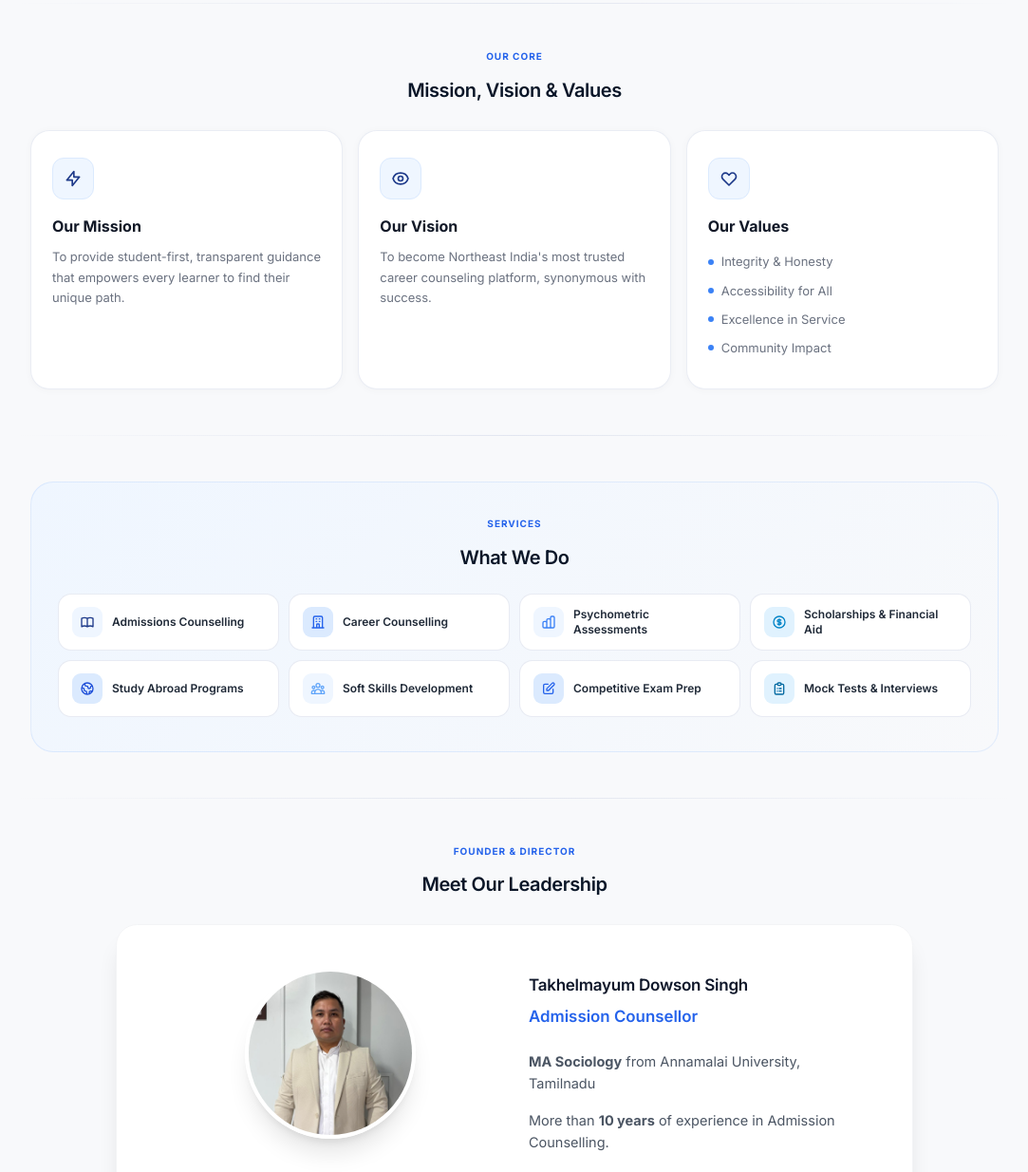
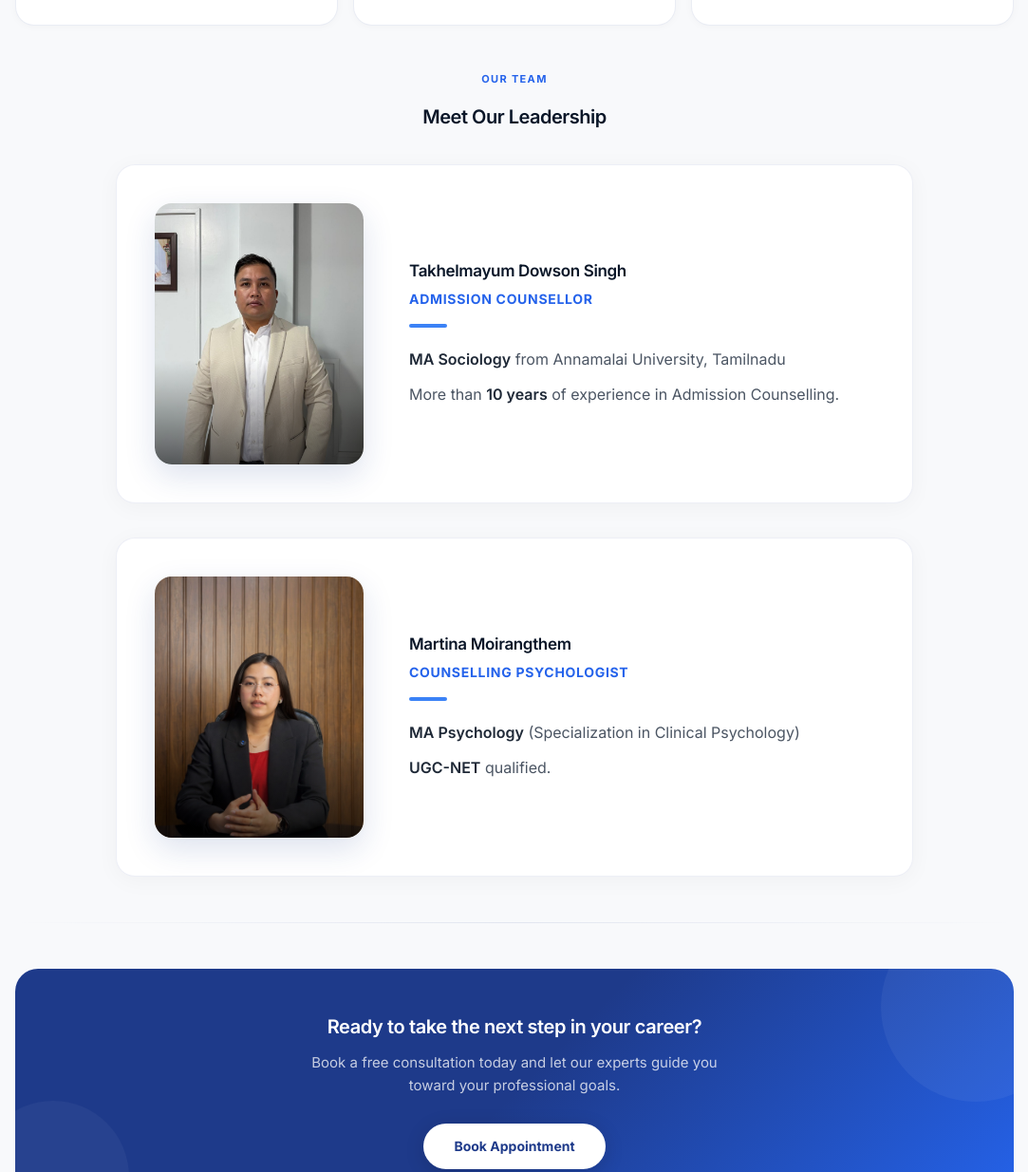
Before and after one commit to AbinashHeishnam/kanglei, a website with bundled scripts: page frontend/site/about.html in a window 1280 px wide. Shown: the part 1090-2324 px from the top of the page at 95% size, without its empty margins (98-1181 px from the left). Built offline with nearby package versions, Linux system fonts and the light colour scheme.

Commit message:
New Feature

```diff
--- a/frontend/site/about.html
+++ b/frontend/site/about.html
@@ -261,9 +261,9 @@
 
         /* ===== HERO ===== */
         .hero-section {
-            padding: 56px 20px 48px;
+            padding: 64px 24px 56px;
             text-align: center;
-            max-width: 760px;
+            max-width: 860px;
             margin: 0 auto;
         }
 
@@ -291,12 +291,12 @@
         }
 
         .hero-title {
-            font-size: clamp(28px, 5vw, 46px);
+            font-size: clamp(30px, 5vw, 52px);
             font-weight: 800;
             color: #0a1628;
-            line-height: 1.15;
-            letter-spacing: -0.03em;
-            margin-bottom: 16px;
+            line-height: 1.12;
+            letter-spacing: -0.035em;
+            margin-bottom: 20px;
         }
 
         .hero-title .highlight {
@@ -308,10 +308,10 @@
         }
 
         .hero-sub {
-            font-size: 16px;
-            line-height: 1.7;
-            color: #5a6478;
-            max-width: 580px;
+            font-size: 16.5px;
+            line-height: 1.8;
+            color: #4b5670;
+            max-width: 680px;
             margin: 0 auto;
         }
 
@@ -382,16 +382,16 @@
 
         /* ===== SECTION WRAPPER ===== */
         .section-wrap {
-            max-width: 1060px;
+            max-width: 1100px;
             margin: 0 auto;
-            padding: 0 20px;
+            padding: 0 24px;
         }
 
         .section-head {
             display: flex;
             align-items: center;
             gap: 10px;
-            margin-bottom: 28px;
+            margin-bottom: 36px;
         }
 
         .section-head.centered {
@@ -414,18 +414,20 @@
         }
 
         .section-label {
-            font-size: 10px;
+            font-size: 11px;
             font-weight: 700;
-            letter-spacing: 0.1em;
+            letter-spacing: 0.12em;
             text-transform: uppercase;
             color: var(--emerald-mid);
+            margin-bottom: 4px;
         }
 
         .section-title {
-            font-size: clamp(20px, 3vw, 26px);
-            font-weight: 700;
+            font-size: clamp(22px, 3.2vw, 30px);
+            font-weight: 800;
             color: #0a1628;
-            letter-spacing: -0.02em;
+            letter-spacing: -0.025em;
+            line-height: 1.2;
             margin: 4px 0 0;
         }
 
@@ -548,9 +550,9 @@
         }
 
         .mvv-text {
-            font-size: 13px;
-            color: #6b7280;
-            line-height: 1.65;
+            font-size: 14.5px;
+            color: #4b5563;
+            line-height: 1.75;
         }
 
         .mvv-list {
@@ -560,18 +562,19 @@
         }
 
         .mvv-list li {
-            font-size: 13px;
-            color: #6b7280;
-            padding: 5px 0;
+            font-size: 14.5px;
+            color: #4b5563;
+            padding: 6px 0;
             display: flex;
             align-items: center;
-            gap: 8px;
+            gap: 10px;
+            line-height: 1.6;
         }
 
         .mvv-list li::before {
             content: '';
-            width: 6px;
-            height: 6px;
+            width: 7px;
+            height: 7px;
             border-radius: 50%;
             background: var(--emerald-light);
             flex-shrink: 0;
@@ -1032,6 +1035,145 @@
         .mb-section {
             margin-bottom: 48px;
         }
+
+        /* ===== PREMIUM LEADERSHIP CARDS ===== */
+        .premium-leader-card {
+            background: var(--white);
+            border-radius: 20px;
+            padding: 32px 24px;
+            border: 1px solid rgba(30, 58, 138, 0.08);
+            box-shadow: 0 4px 24px rgba(0, 0, 0, 0.04);
+            display: flex;
+            flex-direction: column;
+            gap: 28px;
+            align-items: center;
+            transition: all 0.3s ease;
+        }
+
+        @media (min-width: 768px) {
+            .premium-leader-card {
+                flex-direction: row;
+                padding: 40px;
+                gap: 48px;
+            }
+        }
+
+        .premium-leader-card:hover {
+            box-shadow: 0 16px 48px rgba(30, 58, 138, 0.1);
+            border-color: rgba(59, 130, 246, 0.2);
+            transform: translateY(-2px);
+        }
+
+        .premium-leader-img-wrap {
+            position: relative;
+            flex-shrink: 0;
+            width: 200px;
+            height: 250px;
+            border-radius: 18px;
+            overflow: hidden;
+            box-shadow: 0 12px 32px rgba(30, 58, 138, 0.15);
+            transition: all 0.4s cubic-bezier(0.2, 0.8, 0.2, 1);
+        }
+
+        @media (min-width: 768px) {
+            .premium-leader-img-wrap {
+                width: 220px;
+                height: 275px;
+            }
+        }
+
+        .premium-leader-card:hover .premium-leader-img-wrap {
+            transform: scale(1.03);
+            box-shadow: 0 16px 40px rgba(30, 58, 138, 0.25);
+        }
+
+        .premium-leader-img-wrap img {
+            width: 100%;
+            height: 100%;
+            object-fit: cover;
+            display: block;
+        }
+
+        .premium-leader-overlay {
+            position: absolute;
+            inset: 0;
+            background: linear-gradient(to bottom, transparent 60%, rgba(0, 0, 0, 0.6) 100%);
+            border-radius: 18px;
+            pointer-events: none;
+        }
+
+        .premium-leader-info {
+            text-align: center;
+            flex: 1;
+        }
+
+        @media (min-width: 768px) {
+            .premium-leader-info {
+                text-align: left;
+            }
+        }
+
+        .premium-leader-name {
+            font-size: 24px;
+            font-weight: 800;
+            color: #0a1628;
+            margin-bottom: 6px;
+            letter-spacing: -0.02em;
+        }
+
+        @media (min-width: 768px) {
+            .premium-leader-name {
+                font-size: 28px;
+            }
+        }
+
+        .premium-leader-role {
+            font-size: 14px;
+            font-weight: 700;
+            color: var(--emerald-mid);
+            margin-bottom: 16px;
+            text-transform: uppercase;
+            letter-spacing: 0.05em;
+        }
+
+        .premium-leader-divider {
+            width: 40px;
+            height: 4px;
+            background: var(--emerald-light);
+            border-radius: 4px;
+            margin: 0 auto 20px;
+        }
+
+        @media (min-width: 768px) {
+            .premium-leader-divider {
+                margin-left: 0;
+            }
+        }
+
+        .premium-leader-desc {
+            font-size: 15px;
+            line-height: 1.7;
+            color: #4b5563;
+        }
+
+        @media (min-width: 768px) {
+            .premium-leader-desc {
+                font-size: 16px;
+            }
+        }
+
+        .premium-leader-desc p {
+            margin-bottom: 10px;
+        }
+
+        .premium-leader-desc p:last-child {
+            margin-bottom: 0;
+        }
+
+        .premium-leader-desc strong {
+            color: #1f2937;
+            font-weight: 600;
+        }
     </style>
 </head>
 
@@ -1092,9 +1234,13 @@
                 About <span class="highlight">Kanglei<br>Career Solution</span>
             </h1>
             <p class="hero-sub">
-                Guiding Manipur's students toward informed career choices since our founding. We are a team of dedicated
-                educators and counselors dealing with the complexities of modern education and professional pathways,
-                helping you build a future that resonates with your true potential.
+                With strong expertise in Management Career Guidance, we have successfully guided students for MBA & PGDM
+                programs at reputed institutions. We are proud to share that 100+ of our students are now placed in
+                corporate organizations with competitive salary packages.
+                Over the years, we have guided 5000+ students across diverse career paths, including MBBS, Nursing,
+                Medical & Allied Courses, Engineering, Architecture, Design, Journalism, Aviation, Agriculture,
+                Psychology, and more.
+                Our approach focuses on helping students make informed, confident, and future-ready career decisions.
             </p>
         </section>
 
@@ -1116,44 +1262,7 @@
             </div>
         </div>
 
-        <div class="section-divider"></div>
 
-        <!-- ===== OUR JOURNEY ===== -->
-        <div class="section-wrap journey-section reveal">
-            <div class="section-head centered">
-                <span class="section-label">History</span>
-                <h2 class="section-title">Our Journey</h2>
-            </div>
-
-            <div class="timeline-grid">
-                <div class="timeline-item">
-                    <span class="timeline-year">2017</span>
-                    <div class="timeline-title">Humble Beginnings</div>
-                    <p class="timeline-text">Started out small, laying the foundation for future growth and impact in
-                        career counseling.</p>
-                </div>
-                <div class="timeline-item">
-                    <span class="timeline-year" style="background: #7c3aed;">Growth Phase</span>
-                    <div class="timeline-title">Expansion</div>
-                    <p class="timeline-text">Expanded services to include scholarship guidance, competitive exam preps
-                        &amp; international admissions.</p>
-                </div>
-                <div class="timeline-item">
-                    <span class="timeline-year" style="background: #db2777;">Transformation</span>
-                    <div class="timeline-title">Going Digital</div>
-                    <p class="timeline-text">Launched online counseling and a comprehensive appointment booking system
-                        for accessibility.</p>
-                </div>
-                <div class="timeline-item">
-                    <span class="timeline-year">December 2025</span>
-                    <div class="timeline-title">New Milestone</div>
-                    <p class="timeline-text">Opened our offices in Imphal and Thoubal, strengthening our reach and
-                        services.</p>
-                </div>
-            </div>
-        </div>
-
-        <div class="section-divider"></div>
 
         <!-- ===== MISSION VISION VALUES ===== -->
         <div class="section-wrap mvv-section reveal">
@@ -1207,120 +1316,50 @@
             </div>
         </div>
 
-        <div class="section-divider"></div>
 
-        <!-- ===== WHAT WE DO ===== -->
-        <div class="section-wrap reveal">
-            <div class="whatwedo-section">
-                <div class="section-head centered" style="margin-bottom: 24px;">
-                    <span class="section-label">Services</span>
-                    <h2 class="section-title">What We Do</h2>
-                </div>
-                <div class="services-grid">
-                    <div class="service-pill">
-                        <div class="service-dot" style="background:#eff6ff;">
-                            <svg width="16" height="16" fill="none" stroke="#1e3a8a" viewBox="0 0 24 24">
-                                <path stroke-linecap="round" stroke-linejoin="round" stroke-width="2"
-                                    d="M12 6.253v13m0-13C10.832 5.477 9.246 5 7.5 5S4.168 5.477 3 6.253v13C4.168 18.477 5.754 18 7.5 18s3.332.477 4.5 1.253m0-13C13.168 5.477 14.754 5 16.5 5c1.747 0 3.332.477 4.5 1.253v13C19.832 18.477 18.247 18 16.5 18c-1.746 0-3.332.477-4.5 1.253" />
-                            </svg>
-                        </div>
-                        <span class="service-name">Admissions Counselling</span>
-                    </div>
-                    <div class="service-pill">
-                        <div class="service-dot" style="background:#dbeafe;">
-                            <svg width="16" height="16" fill="none" stroke="#2563eb" viewBox="0 0 24 24">
-                                <path stroke-linecap="round" stroke-linejoin="round" stroke-width="2"
-                                    d="M19 21V5a2 2 0 00-2-2H7a2 2 0 00-2 2v16m14 0h2m-2 0h-5m-9 0H3m2 0h5M9 7h1m-1 4h1m4-4h1m-1 4h1m-5 10v-5a1 1 0 011-1h2a1 1 0 011 1v5m-4 0h4" />
-                            </svg>
-                        </div>
-                        <span class="service-name">Career Counselling</span>
-                    </div>
-                    <div class="service-pill">
-                        <div class="service-dot" style="background:#eff6ff;">
-                            <svg width="16" height="16" fill="none" stroke="#3b82f6" viewBox="0 0 24 24">
-                                <path stroke-linecap="round" stroke-linejoin="round" stroke-width="2"
-                                    d="M9 19v-6a2 2 0 00-2-2H5a2 2 0 00-2 2v6a2 2 0 002 2h2a2 2 0 002-2zm0 0V9a2 2 0 012-2h2a2 2 0 012 2v10m-6 0a2 2 0 002 2h2a2 2 0 002-2m0 0V5a2 2 0 012-2h2a2 2 0 012 2v14a2 2 0 01-2 2h-2a2 2 0 01-2-2z" />
-                            </svg>
-                        </div>
-                        <span class="service-name">Psychometric Assessments</span>
-                    </div>
-                    <div class="service-pill">
-                        <div class="service-dot" style="background:#e0f2fe;">
-                            <svg width="16" height="16" fill="none" stroke="#0284c7" viewBox="0 0 24 24">
-                                <path stroke-linecap="round" stroke-linejoin="round" stroke-width="2"
-                                    d="M12 8c-1.657 0-3 .895-3 2s1.343 2 3 2 3 .895 3 2-1.343 2-3 2m0-8c1.11 0 2.08.402 2.599 1M12 8V7m0 1v8m0 0v1m0-1c-1.11 0-2.08-.402-2.599-1M21 12a9 9 0 11-18 0 9 9 0 0118 0z" />
-                            </svg>
-                        </div>
-                        <span class="service-name">Scholarships &amp; Financial Aid</span>
-                    </div>
-                    <div class="service-pill">
-                        <div class="service-dot" style="background:#dbeafe;">
-                            <svg width="16" height="16" fill="none" stroke="#1d4ed8" viewBox="0 0 24 24">
-                                <path stroke-linecap="round" stroke-linejoin="round" stroke-width="2"
-                                    d="M3.055 11H5a2 2 0 012 2v1a2 2 0 002 2 2 2 0 012 2v2.945M8 3.935V5.5A2.5 2.5 0 0010.5 8h.5a2 2 0 012 2 2 2 0 104 0 2 2 0 012-2h1.064M15 20.488V18a2 2 0 012-2h3.064M21 12a9 9 0 11-18 0 9 9 0 0118 0z" />
-                            </svg>
-                        </div>
-                        <span class="service-name">Study Abroad Programs</span>
-                    </div>
-                    <div class="service-pill">
-                        <div class="service-dot" style="background:#eff6ff;">
-                            <svg width="16" height="16" fill="none" stroke="#60a5fa" viewBox="0 0 24 24">
-                                <path stroke-linecap="round" stroke-linejoin="round" stroke-width="2"
-                                    d="M17 20h5v-2a3 3 0 00-5.356-1.857M17 20H7m10 0v-2c0-.656-.126-1.283-.356-1.857M7 20H2v-2a3 3 0 015.356-1.857M7 20v-2c0-.656.126-1.283.356-1.857m0 0a5.002 5.002 0 019.288 0M15 7a3 3 0 11-6 0 3 3 0 016 0zm6 3a2 2 0 11-4 0 2 2 0 014 0zM7 10a2 2 0 11-4 0 2 2 0 014 0z" />
-                            </svg>
-                        </div>
-                        <span class="service-name">Soft Skills Development</span>
-                    </div>
-                    <div class="service-pill">
-                        <div class="service-dot" style="background:#dbeafe;">
-                            <svg width="16" height="16" fill="none" stroke="#2563eb" viewBox="0 0 24 24">
-                                <path stroke-linecap="round" stroke-linejoin="round" stroke-width="2"
-                                    d="M11 5H6a2 2 0 00-2 2v11a2 2 0 002 2h11a2 2 0 002-2v-5m-1.414-9.414a2 2 0 112.828 2.828L11.828 15H9v-2.828l8.586-8.586z" />
-                            </svg>
-                        </div>
-                        <span class="service-name">Competitive Exam Prep</span>
-                    </div>
-                    <div class="service-pill">
-                        <div class="service-dot" style="background:#e0f2fe;">
-                            <svg width="16" height="16" fill="none" stroke="#0369a1" viewBox="0 0 24 24">
-                                <path stroke-linecap="round" stroke-linejoin="round" stroke-width="2"
-                                    d="M9 5H7a2 2 0 00-2 2v12a2 2 0 002 2h10a2 2 0 002-2V7a2 2 0 00-2-2h-2M9 5a2 2 0 002 2h2a2 2 0 002-2M9 5a2 2 0 012-2h2a2 2 0 012 2m-3 7h3m-3 4h3m-6-4h.01M9 16h.01" />
-                            </svg>
-                        </div>
-                        <span class="service-name">Mock Tests &amp; Interviews</span>
-                    </div>
-                </div>
-            </div>
-        </div>
-
-        <div class="section-divider"></div>
 
         <div class="section-wrap leadership-section reveal">
             <div class="section-head centered">
-                <span class="section-label">Founder & Director</span>
+                <span class="section-label">Our Team</span>
                 <h2 class="section-title">Meet Our Leadership</h2>
             </div>
 
-            <div
-                class="max-w-4xl mx-auto bg-white dark:bg-slate-900 rounded-3xl p-8 sm:p-12 shadow-xl border border-gray-100 dark:border-slate-800 flex flex-col md:flex-row items-center gap-8 md:gap-12">
-                <div class="w-full md:w-1/3 flex justify-center mb-6 md:mb-0">
-                    <div
-                        class="relative w-48 h-48 sm:w-56 sm:h-56 rounded-full overflow-hidden border-4 border-white dark:border-slate-800 shadow-xl">
-                        <img src="img/dowson.jpg" alt="Takhelmayum Dowson Singh" class="w-full h-full object-cover">
+            <div style="display:flex; flex-direction:column; gap:36px; max-width:56rem; margin:0 auto;">
+
+                <!-- Card 1: Dowson Singh -->
+                <div class="premium-leader-card">
+                    <div class="premium-leader-img-wrap">
+                        <img src="img/dowson.jpg" alt="Takhelmayum Dowson Singh">
+                        <div class="premium-leader-overlay"></div>
+                    </div>
+                    <div class="premium-leader-info">
+                        <h3 class="premium-leader-name">Takhelmayum Dowson Singh</h3>
+                        <p class="premium-leader-role">Admission Counsellor</p>
+                        <div class="premium-leader-divider"></div>
+                        <div class="premium-leader-desc">
+                            <p><strong>MA Sociology</strong> from Annamalai University, Tamilnadu</p>
+                            <p>More than <strong>10 years</strong> of experience in Admission Counselling.</p>
+                        </div>
                     </div>
                 </div>
-                <div class="w-full md:w-2/3 text-center md:text-left">
-                    <h3 class="text-2xl sm:text-3xl font-black text-black dark:text-white mb-2">Takhelmayum Dowson
-                        Singh</h3>
-                    <p class="text-blue-600 font-semibold text-lg mb-4">Admission Counsellor</p>
-                    <div class="w-16 h-1 bg-[var(--em-mid)] mx-auto md:mx-0 mb-6 rounded-full"></div>
-                    <p class="text-gray-600 dark:text-gray-400 leading-relaxed mb-4 text-[15px] sm:text-[16px]">
-                        <strong>MA Sociology</strong> from Annamalai University, Tamilnadu
-                    </p>
-                    <p class="text-gray-600 dark:text-gray-400 leading-relaxed text-[15px] sm:text-[16px]">
-                        More than <strong>10 years</strong> of experience in Admission Counselling.
-                    </p>
+
+                <!-- Card 2: Martina Moirangthem -->
+                <div class="premium-leader-card">
+                    <div class="premium-leader-img-wrap">
+                        <img src="img/martina.jpg" alt="Martina Moirangthem">
+                        <div class="premium-leader-overlay"></div>
+                    </div>
+                    <div class="premium-leader-info">
+                        <h3 class="premium-leader-name">Martina Moirangthem</h3>
+                        <p class="premium-leader-role">Counselling Psychologist</p>
+                        <div class="premium-leader-divider"></div>
+                        <div class="premium-leader-desc">
+                            <p><strong>MA Psychology</strong> (Specialization in Clinical Psychology)</p>
+                            <p><strong>UGC-NET</strong> qualified.</p>
+                        </div>
+                    </div>
                 </div>
+
             </div>
         </div>
 
```
Also changed, not shown: frontend/site/index.html (+30 -24 lines), frontend/site/img/martina.jpg (added).
